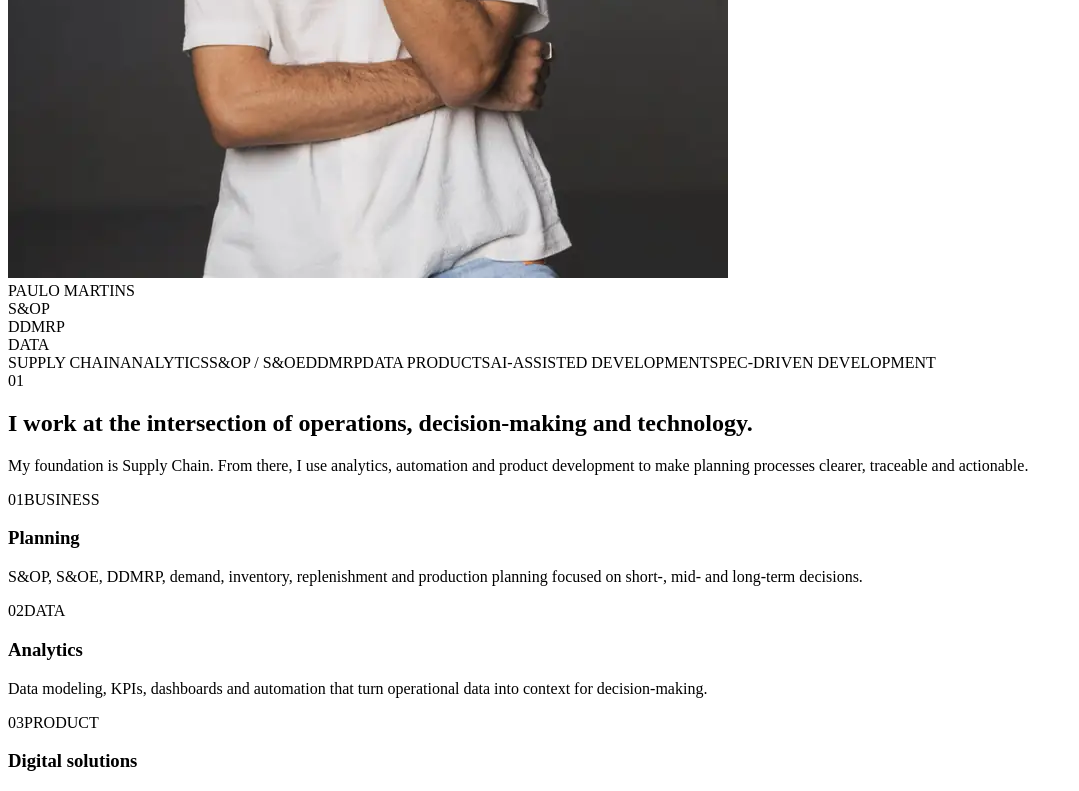
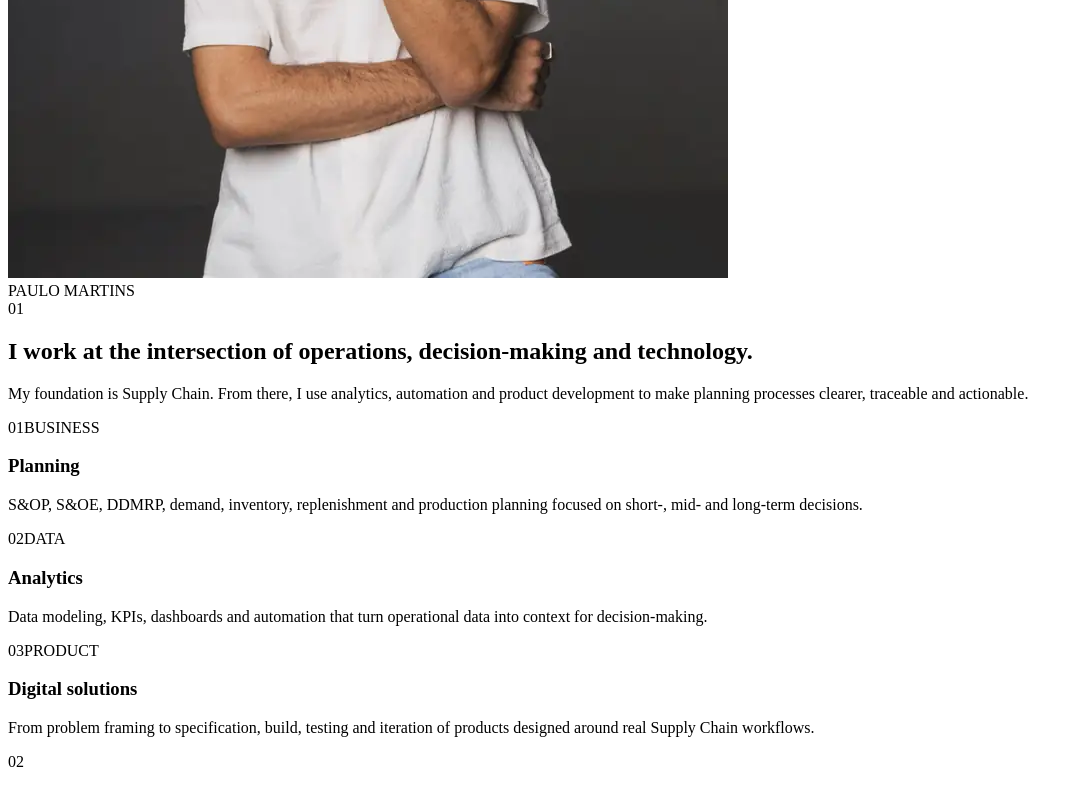
Before and after one commit to paulomrt/portfolio, a React (Vite) app: page / in a window 1280 px wide. Shown: the part 3216-4007 px from the top of the page, without its empty margins (0-1079 px from the left). Built offline with nearby package versions, Linux system fonts and the light colour scheme; the HTML template or start-up script is replaced by a standard one.

Commit message:
style: simplify hero presentation
* style: simplify portfolio hero

* style: refine hero spacing and portrait

```diff
--- a/src/App.tsx
+++ b/src/App.tsx
@@ -94,23 +94,8 @@ function App() {
               <img src={PORTRAIT} alt="Paulo Martins" />
               <div className="portrait-label">PAULO MARTINS</div>
             </div>
-            <div className="hero-node node-a" aria-hidden="true"><span />S&OP</div>
-            <div className="hero-node node-b" aria-hidden="true"><span />DDMRP</div>
-            <div className="hero-node node-c" aria-hidden="true"><span />DATA</div>
           </div>
         </section>
-
-        <div className="capability-rail" aria-hidden="true">
-          <div>
-            <span>SUPPLY CHAIN</span><i />
-            <span>ANALYTICS</span><i />
-            <span>S&OP / S&OE</span><i />
-            <span>DDMRP</span><i />
-            <span>DATA PRODUCTS</span><i />
-            <span>AI-ASSISTED DEVELOPMENT</span><i />
-            <span>SPEC-DRIVEN DEVELOPMENT</span>
-          </div>
-        </div>
 
         <section id="focus" className="focus section-pad section-divider">
           <div className="section-heading" data-reveal>
--- a/src/styles-base.css
+++ b/src/styles-base.css
@@ -70,13 +70,13 @@ button { font: inherit; }
 .hero {
   min-height: 900px;
   padding-top: 150px;
-  padding-bottom: 90px;
+  padding-bottom: 108px;
   display: grid;
-  grid-template-columns: 1.08fr .92fr;
+  grid-template-columns: 1.02fr .98fr;
   align-items: center;
-  gap: clamp(40px, 5vw, 94px);
+  gap: clamp(56px, 6vw, 110px);
 }
-.hero-copy { padding-top: 35px; }
+.hero-copy { padding-top: 0; }
 .hero h1 { margin: 0; font-size: clamp(64px, 7vw, 118px); line-height: .88; letter-spacing: -.075em; font-weight: 800; max-width: 850px; }
 .hero h1 span { display: block; }
 .hero h1 .accent-line { color: var(--accent); }
@@ -90,24 +90,14 @@ button { font: inherit; }
 .hero-meta { display: flex; align-items: center; gap: 12px; margin-top: 42px; color: var(--muted-2); font-family: ui-monospace, SFMono-Regular, Menlo, monospace; font-size: 10px; letter-spacing: .09em; text-transform: uppercase; }
 .meta-sep { width: 28px; height: 1px; background: var(--line-strong); }
 
-.hero-portrait-wrap { position: relative; min-height: 690px; display: flex; align-items: center; justify-content: center; }
-.hero-grid-lines { position: absolute; inset: 4% 0; opacity: .5; background-image: linear-gradient(var(--line) 1px, transparent 1px), linear-gradient(90deg, var(--line) 1px, transparent 1px); background-size: 64px 64px; mask-image: radial-gradient(circle, black 20%, transparent 70%); }
-.portrait-frame { position: relative; width: min(100%, 520px); aspect-ratio: .83; overflow: hidden; border: 1px solid rgba(244,242,236,.18); border-radius: 8px; background: #333; box-shadow: 0 40px 90px rgba(0,0,0,.32); }
+.hero-portrait-wrap { position: relative; min-height: 720px; display: flex; align-items: center; justify-content: center; }
+.hero-grid-lines { position: absolute; inset: 6% 4%; opacity: .28; background-image: linear-gradient(var(--line) 1px, transparent 1px), linear-gradient(90deg, var(--line) 1px, transparent 1px); background-size: 72px 72px; mask-image: radial-gradient(circle, black 28%, transparent 74%); }
+.portrait-frame { position: relative; width: min(100%, 560px); aspect-ratio: .83; overflow: hidden; border: 1px solid rgba(244,242,236,.2); border-radius: 10px; background: #333; box-shadow: 0 48px 110px rgba(0,0,0,.4); }
 .portrait-frame::after { content: ''; position: absolute; inset: 0; background: linear-gradient(180deg, transparent 65%, rgba(8,10,11,.45)); pointer-events: none; }
 .portrait-frame img { width: 100%; height: 100%; display: block; object-fit: cover; object-position: center 38%; filter: saturate(.94) contrast(1.02); }
 .portrait-label { position: absolute; z-index: 2; left: 18px; bottom: 16px; color: rgba(255,255,255,.8); font-family: ui-monospace, SFMono-Regular, Menlo, monospace; font-size: 9px; letter-spacing: .17em; }
-.hero-node { position: absolute; display: flex; align-items: center; gap: 7px; padding: 7px 10px; border: 1px solid rgba(244,242,236,.15); border-radius: 999px; background: rgba(11,13,14,.86); color: #d9ddd9; font-family: ui-monospace, SFMono-Regular, Menlo, monospace; font-size: 9px; letter-spacing: .1em; }
-.hero-node span { width: 5px; height: 5px; border-radius: 50%; background: var(--accent); box-shadow: 0 0 15px rgba(200,255,90,.7); }
-.node-a { top: 14%; left: -2%; }
-.node-b { right: -5%; top: 31%; }
-.node-c { left: 2%; bottom: 13%; }
 
-.capability-rail { border-top: 1px solid var(--line); border-bottom: 1px solid var(--line); overflow: hidden; white-space: nowrap; }
-.capability-rail > div { min-width: max-content; display: flex; align-items: center; gap: 22px; padding: 17px 0; animation: rail 30s linear infinite; color: #8f9692; font-family: ui-monospace, SFMono-Regular, Menlo, monospace; font-size: 9px; font-weight: 750; letter-spacing: .16em; }
-.capability-rail i { width: 4px; height: 4px; background: var(--accent); border-radius: 50%; }
-@keyframes rail { from { transform: translateX(0); } to { transform: translateX(-18%); } }
-
-.focus, .method, .projects, .analytics, .experience, .skills, .contact { padding-top: 108px; padding-bottom: 118px; }
+.focus, .method, .projects, .analytics, .experience, .skills, .contact { padding-top: 116px; padding-bottom: 118px; }
 .section-heading { display: grid; grid-template-columns: 80px minmax(0, 1fr); gap: 24px; margin-bottom: 74px; }
 .section-heading h2 { max-width: 1050px; margin: 0; font-size: clamp(40px, 4.5vw, 74px); line-height: .99; letter-spacing: -.055em; font-weight: 760; }
 .section-heading p { max-width: 760px; margin: 24px 0 0; color: var(--muted); font-size: 17px; line-height: 1.6; }
```
